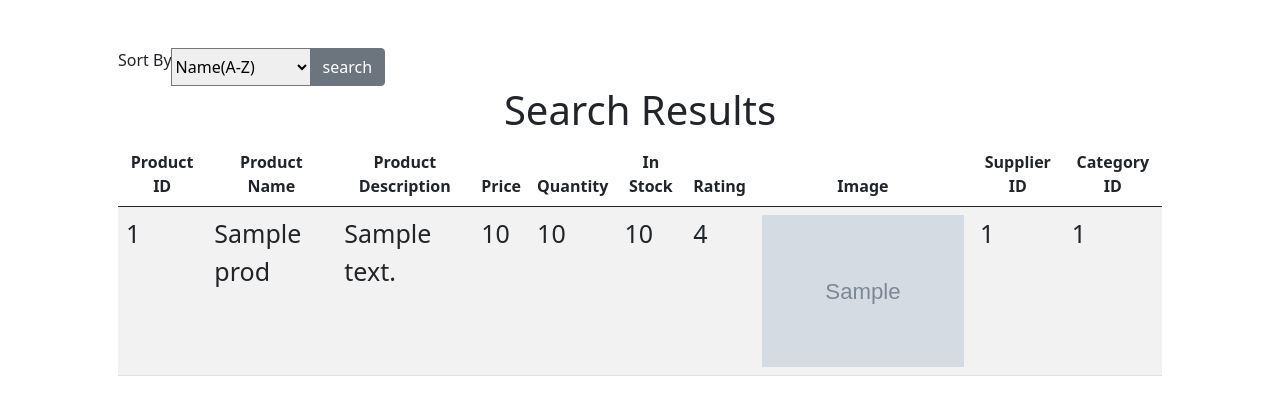
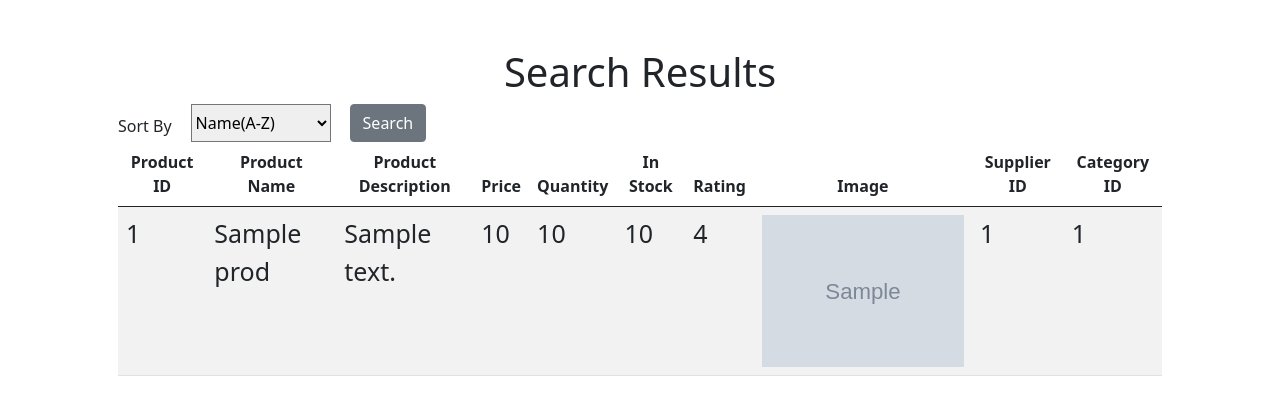
Before and after one commit to AmmarMohamed21/OnlineStore, a Flask app: template templates/search.html in a window 1280 px wide. Shown: the part 74-494 px from the top of the page. Run offline with Flask 2, Linux system fonts and the light colour scheme; the template is opened without the code that fills it: most values are stand-ins (such as "Sample title", 1, 10 or a date in 2020); grey boxes marked "Sample" are stand-in pictures; some libraries are stand-ins or nearby versions.

Commit message:
sort by
sort by linked to backend

```diff
--- a/templates/search.html
+++ b/templates/search.html
@@ -7,12 +7,13 @@ Search Results
 {% block main %}
 {% if Products|length < 1 %} <h1>No Results Found</h1>
     {% else %}
-<!--
+
+    <h1>Search Results</h1>
     <form class="d-flex" method="POST" action="{{ url_for('search') }}" style="padding-right: 20px;">
         <div class="form-group">
-          <div class="input-group">
-              <span class="input-group-addon">Sort By</span>
-                  <select name="sortby" class="dropdown-menu" aria-labelledby="dropdownMenuButton">
+            <div class="input-group">
+                <span class="input-group-addon" style="padding-right:20px; padding-top: 10px;">Sort By</span>
+                <select name="sortby" aria-labelledby="dropdownMenuButton">
                     <option value="Name(A-Z)">Name(A-Z)</option>
                     <option value="Name(Z-A)">Name(Z-A)</option>
                     <option value="Price(Low-High)">Price(Low-High)</option>
@@ -21,64 +22,13 @@ Search Results
                     <option value="Rating (1-5)">Rating (1-5)</option>
                     <option value="Date (new first)">Date (new first)</option>
                     <option value="Date (old first)">Date (old first)</option>
-                  </select>
-                  <br>
-                  <button type="submit" class="btn btn-secondary">search</button>
-          </div>
+                </select>
+                <div style="padding-left: 20px;">
+                    <button type="submit" class="btn btn-secondary">Search</button>
+                </div>
+            </div>
         </div>
-      </form>
-    </div> -->
-    <form class="d-flex" method="POST" action="{{ url_for('search') }}" style="padding-right: 20px;">
-        <div class="dropdown">
-          <div class="input-group">
-              <span class="input-group-addon">Sort By</span>
-                  <select name="sortby" aria-labelledby="dropdownMenuButton">
-                    <option value="Name(A-Z)">Name(A-Z)</option>
-                    <option value="Name(Z-A)">Name(Z-A)</option>
-                    <option value="Price(Low-High)">Price(Low-High)</option>
-                    <option value="Price(High-Low)">Price(High-Low)</option>
-                    <option value="Rating (5-1)">Rating (5-1)</option>
-                    <option value="Rating (1-5)">Rating (1-5)</option>
-                    <option value="Date (new first)">Date (new first)</option>
-                    <option value="Date (old first)">Date (old first)</option>
-                  </select>
-                  <button type="submit" class="btn btn-secondary">search</button>
-          </div>
-        </div>
-      </form>
-
-
-    <!-- <form class="d-flex" action="/search" method="POST" style="padding-right: 20px;">
-        <div class="dropdown">
-            <button class="btn btn-secondary dropdown-toggle" type="button" id="dropdownMenuButton"
-                data-bs-toggle="dropdown" aria-expanded="false">
-                Sort By
-            </button>
-            <ul class="dropdown-menu" aria-labelledby="dropdownMenuButton">
-
-                <li><input name="sortby" type="submit" value="Name(A-Z)"></li>
-                <li><input name="sortby" type="submit" value="Name(A-Z)"></li>
-                <li><input name="sortby" type="submit" value="Name(Z-A)"></li>
-                <li><input name="sortby" type="submit" value="Price(Low-High)"></li>
-                <li><input name="sortby" type="submit" value="Price(High-Low)"></li>
-                <li><input name="sortby" type="submit" value="Rating (5-1)"></li>
-                <li><input name="sortby" type="submit" value="Rating (1-5)"></li>
-                <li><input name="sortby" type="submit" value="Date (new first)"></li>
-                <li><input name="sortby" type="submit" value="Date (Old first)"></li>
-            </ul>
-                <!-- <li><input name="sortby" type="submit" value="Name(A-Z)"><a class="dropdown-item" href="#" >Name (A-Z)</a></li>
-                <li><input name="sortby" type="submit" value="Name(A-Z)"><a class="dropdown-item" href="#" >Name (A-Z)</a></li>
-                <li><input name="sortby" type="submit" value="Name(Z-A)"><a class="dropdown-item" href="#" >Name (Z-A)</a></li>
-                <li><input name="sortby" type="submit" value="Price(Low-High)"><a class="dropdown-item" href="#" >Price (Low-High)</a></li>
-                <li><input name="sortby" type="submit" value="Price(High-Low)"><a class="dropdown-item" href="#" >Price (High-Low)</a></li>
-                <li><input name="sortby" type="submit" value="Rating (5-1)"><a class="dropdown-item" href="#" >Rating (5-1)</a></li>
-                <li><input name="sortby" type="submit" value="Rating (1-5)"><a class="dropdown-item" href="#" >Rating (1-5)</a></li>
-                <li><input name="sortby" type="submit" value="Date (new first)"><a class="dropdown-item" href="#" >Date (new first)</a></li>
-                <li><input name="sortby" type="submit" value="Date (Old first)"><a class="dropdown-item" href="#">Date (Old first)</a></li>
-            </ul>
-        </div>
-    </form>-->
-    <h1>Search Results</h1>
+    </form>
     <table class="table table-striped">
         <thead>
             <tr>
```
